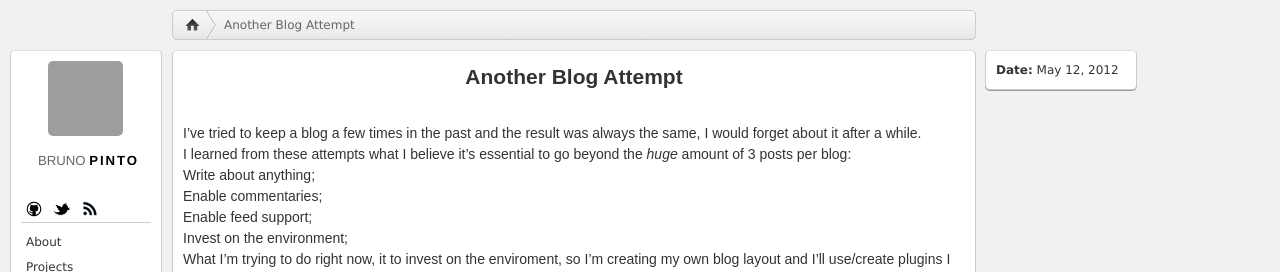
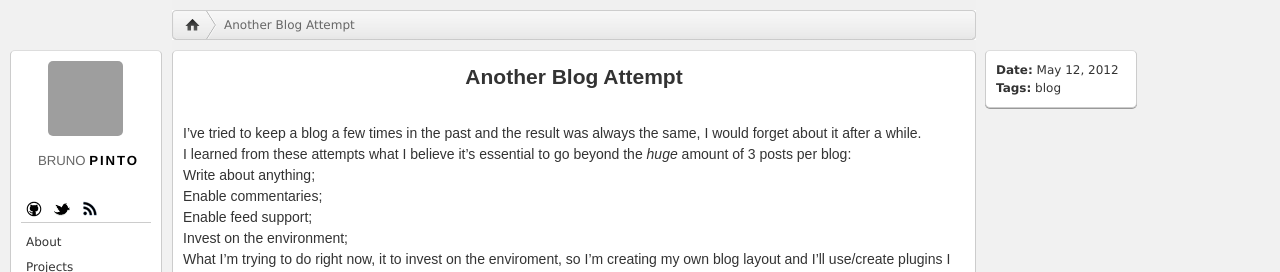
Before and after one commit to bpinto/bpinto.github.com, a Jekyll site: the page built from _posts/2012-05-12-another-blog-attempt.markdown, in a window 1280 px wide. Shown: the top 272 px of the page. Built offline with Jekyll 4.4.1, drawn with Linux system fonts in a browser that asks for light colours; some web fonts are replaced; grey boxes are pictures that could not be loaded.

Commit message:
outputing tags on info box

```diff
--- a/_layouts/post.html
+++ b/_layouts/post.html
@@ -22,5 +22,6 @@ layout: layout
 <section class="info box">
   <ol>
     <li><b>Date:</b> {{ page.date | date: "%B %e, %Y" }}</li>
+    <li><b>Tags:</b> {{ page.tags | array_to_sentence_string }}</li>
   </ol>
 </section>
```
